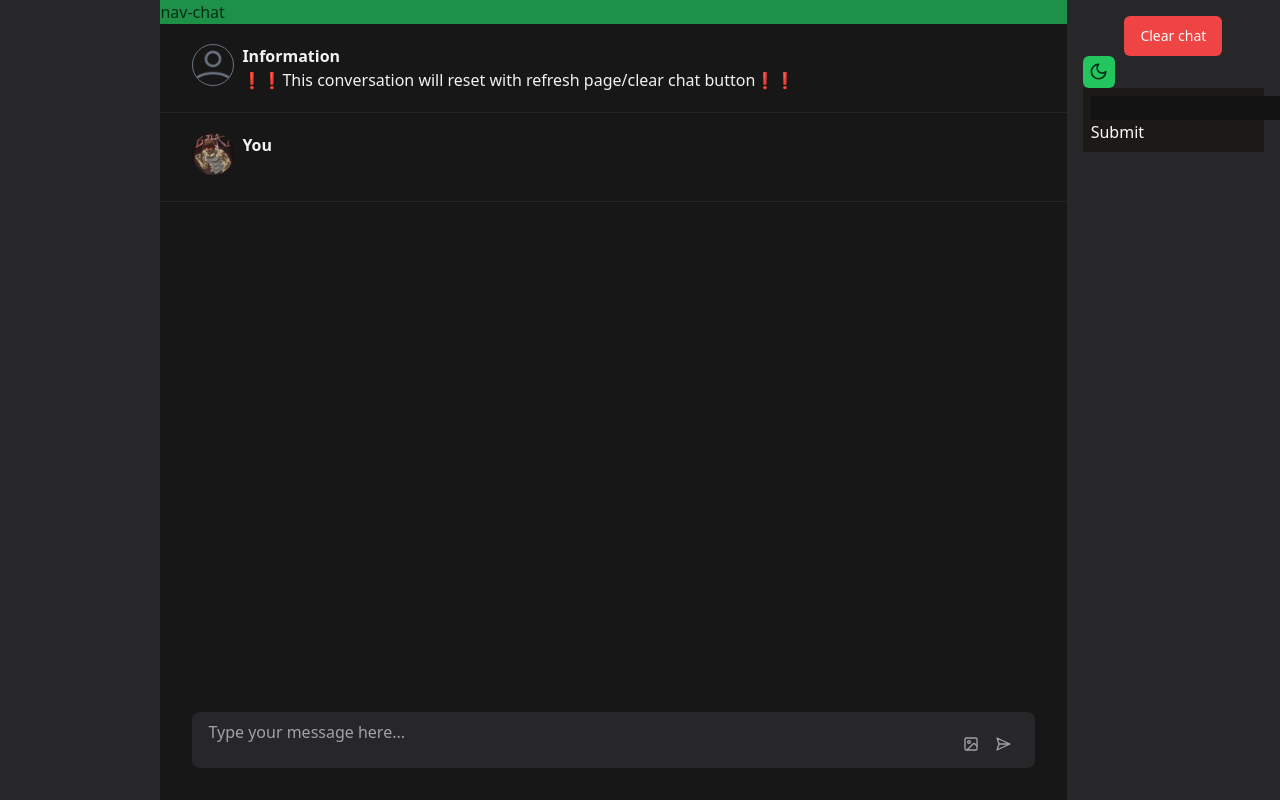
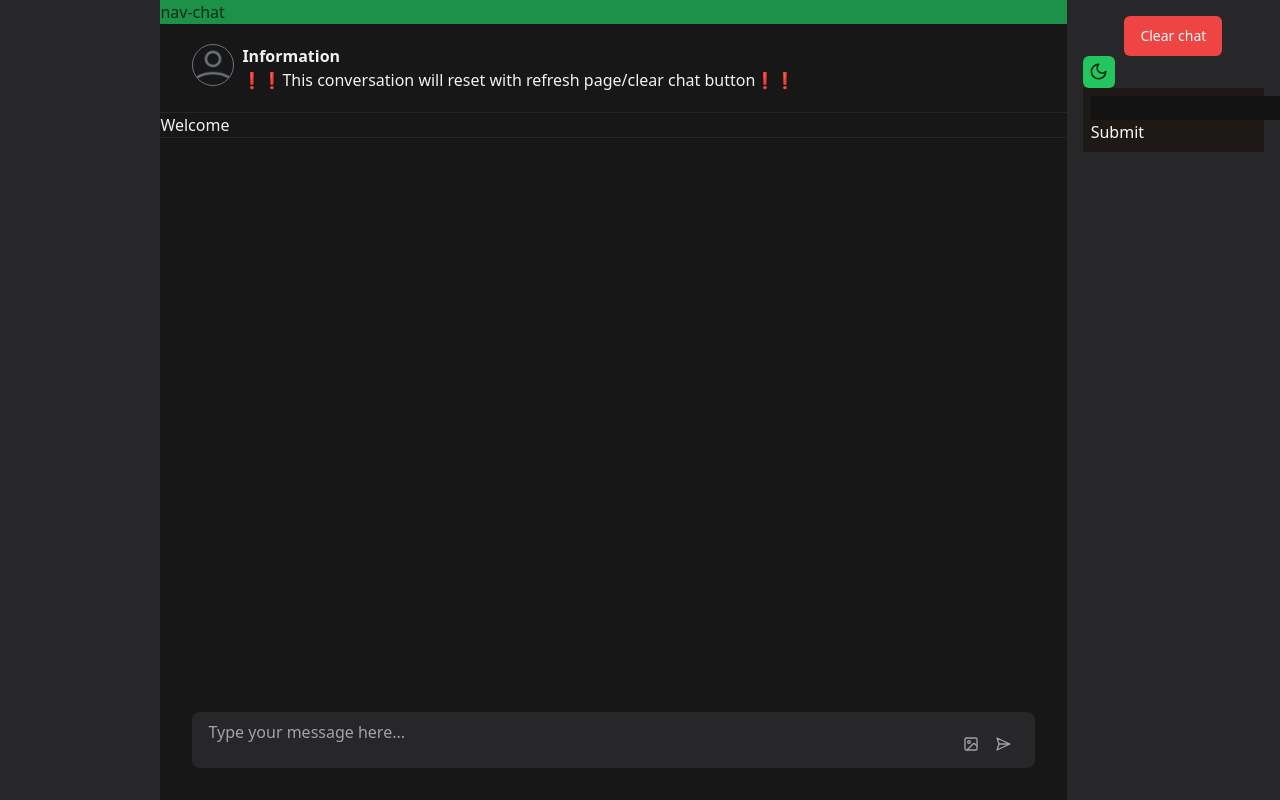
Before and after one commit to muhamaddigdaya/disposable-chat, a Next.js app: page / in a window 1280 px wide. Shown: the top 800 px of the page. Built offline with nearby package versions, Linux system fonts and the light colour scheme.

Commit message:
welcome (-)

```diff
--- a/src/app/components/ui/Conversation.tsx
+++ b/src/app/components/ui/Conversation.tsx
@@ -12,11 +12,20 @@ import {
   DialogTrigger,
 } from "./dialog";
 import { UsernameContext } from '@/components/ui/username-provider';
+import Welcome from './Welcome';
 
 type Props = {};
 
 const Conversation = (props: Props) => {
   const usernameValue = useContext(UsernameContext);
+  const conversationDiv = document.querySelector('#conversation');
+  const pElement = conversationDiv?.querySelector('p');
+
+  if (pElement) {
+    pElement.style.display = 'block'; // Show the p element
+  } else {
+    return <Welcome />;
+  }
 
   return (
     <div className='flex flex-row gap-x-2 items-start my-5 px-8' id='conversation-wrapper'>
--- /dev/null
+++ b/src/app/components/ui/Welcome.tsx
@@ -0,0 +1,11 @@
+import React from 'react'
+
+type Props = {}
+
+const Welcome = (props: Props) => {
+    return (
+        <div>Welcome</div>
+    )
+}
+
+export default Welcome
```
